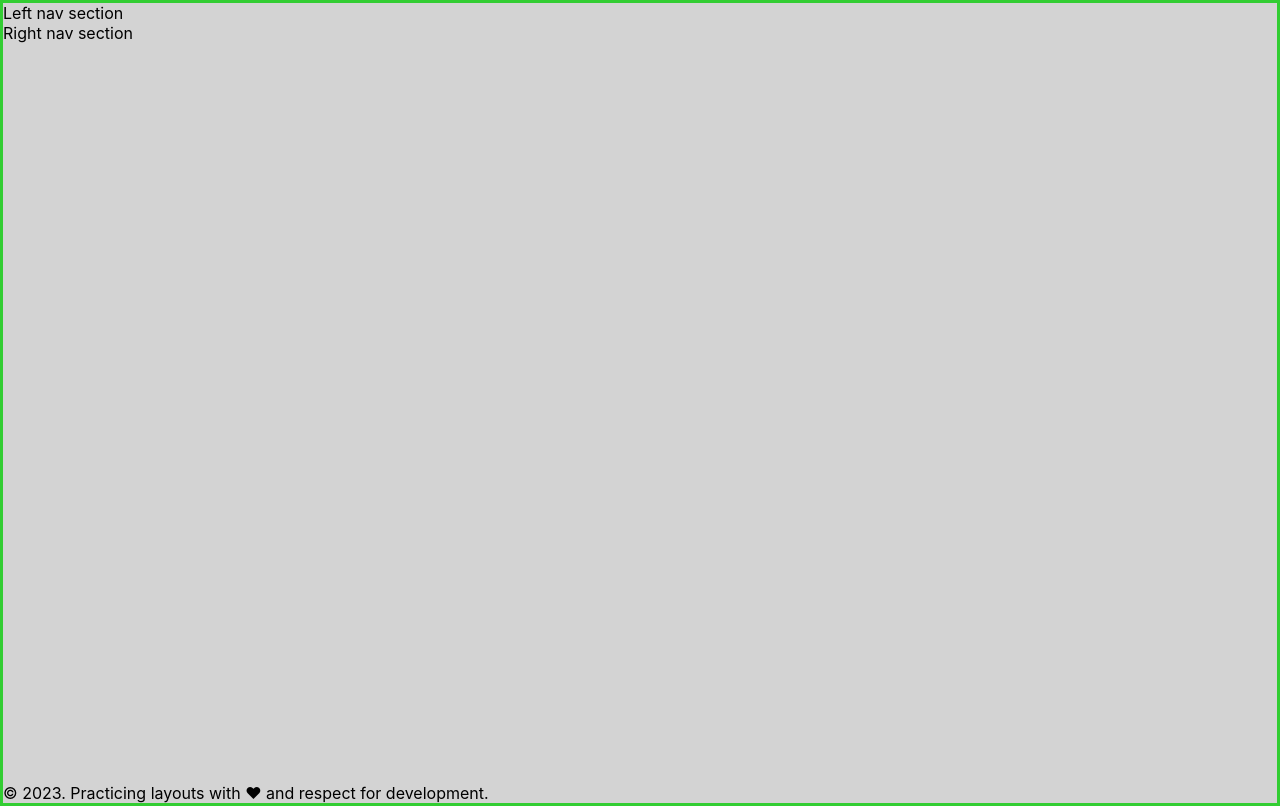
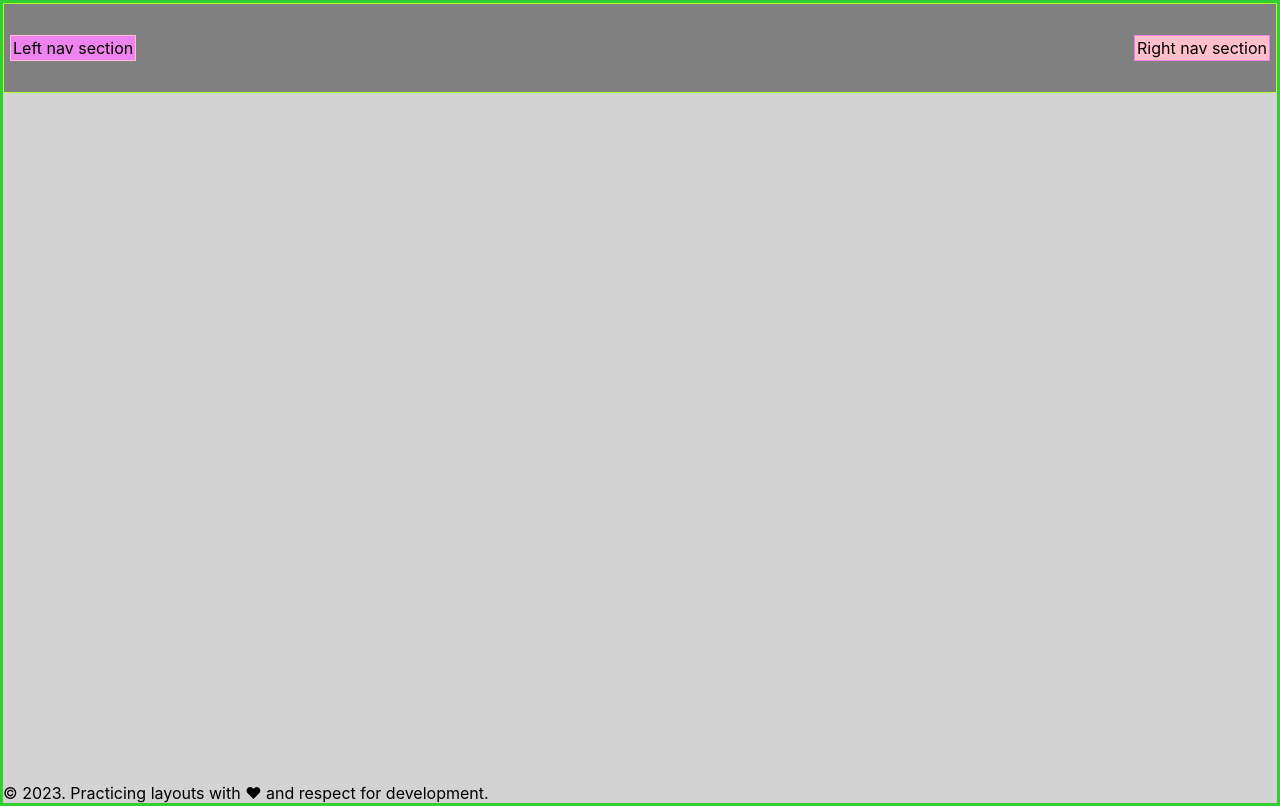
Before and after one commit to linovorefresh/practice-styles, a React (Create React App) app in the folder react-dependent/navbars/rfc-nav-style/: page / in a window 1280 px wide. Built offline with nearby package versions, Linux system fonts and the light colour scheme; the HTML template or start-up script is replaced by a standard one.

Commit message:
style nav into left and right section

```diff
--- a/react-dependent/navbars/rfc-nav-style/src/components/Nav.js
+++ b/react-dependent/navbars/rfc-nav-style/src/components/Nav.js
@@ -3,11 +3,11 @@ import './nav.css'
 
 export default function Nav() {
   return (
-    <div>
-      <div>
+    <div className='navbar-container'>
+      <div className='left-nav-sec'>
         Left nav section
       </div>
-      <div>
+      <div className='right-nav-sec'>
         Right nav section
       </div>
     </div>
--- a/react-dependent/navbars/rfc-nav-style/src/components/nav.css
+++ b/react-dependent/navbars/rfc-nav-style/src/components/nav.css
@@ -0,0 +1,29 @@
+.navbar-container {
+    background-color: grey;
+    border: 1.5px solid greenyellow;;
+    color: black;
+
+    display: flex;
+    position: sticky;
+    top: 0;
+    z-index: 9999;
+    height: 80px;
+    padding: 4px;
+    justify-content: space-between;
+    align-items: center;
+}
+
+.left-nav-sec {
+    border: 1px solid pink;
+    background-color: violet;
+    margin-left: 2px;
+    padding: 2px;
+
+}
+
+.right-nav-sec {
+    border: 1px solid violet;
+    background-color: pink;
+    padding: 2px;
+    margin-right: 2px;
+}
```
